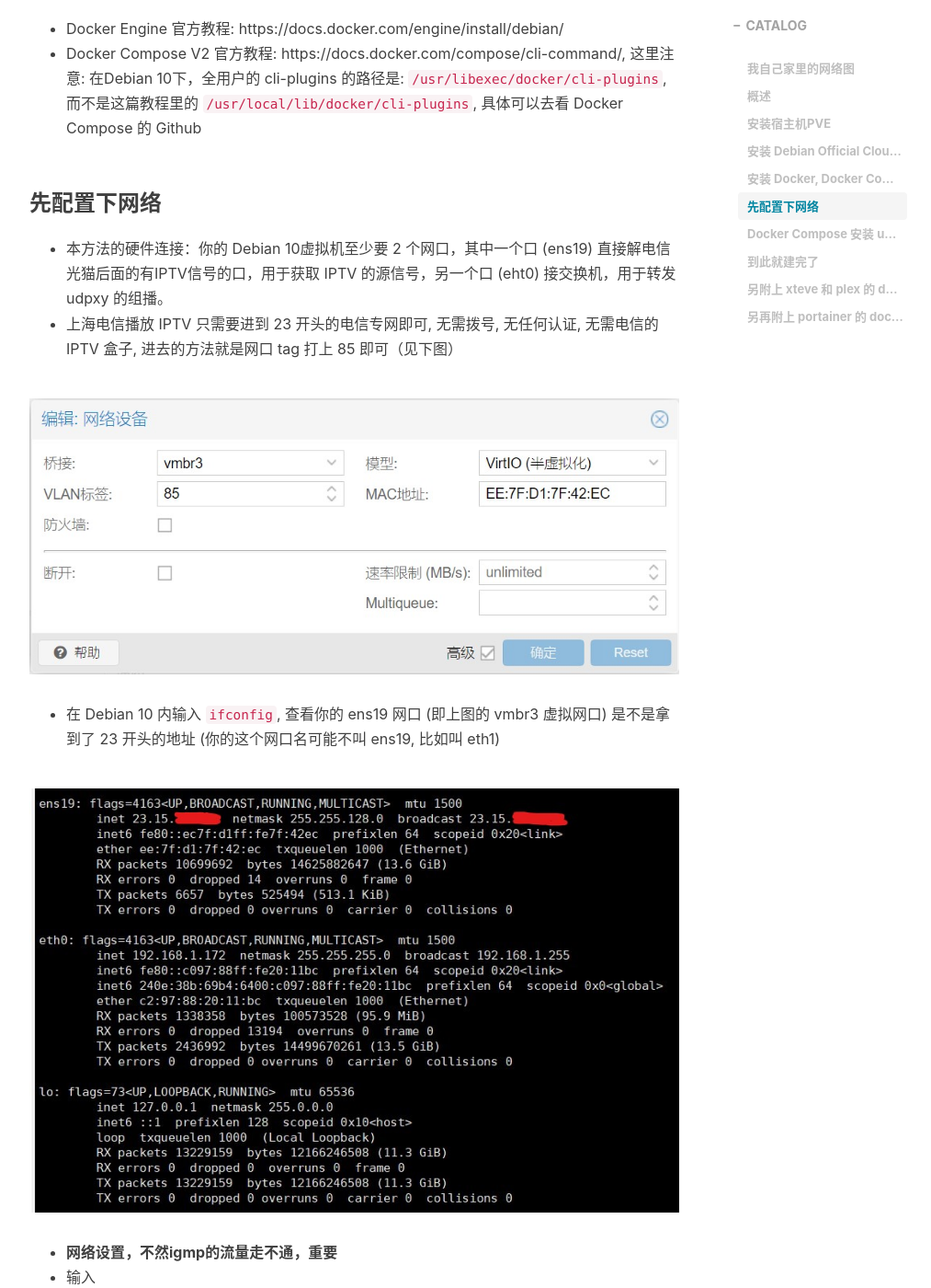
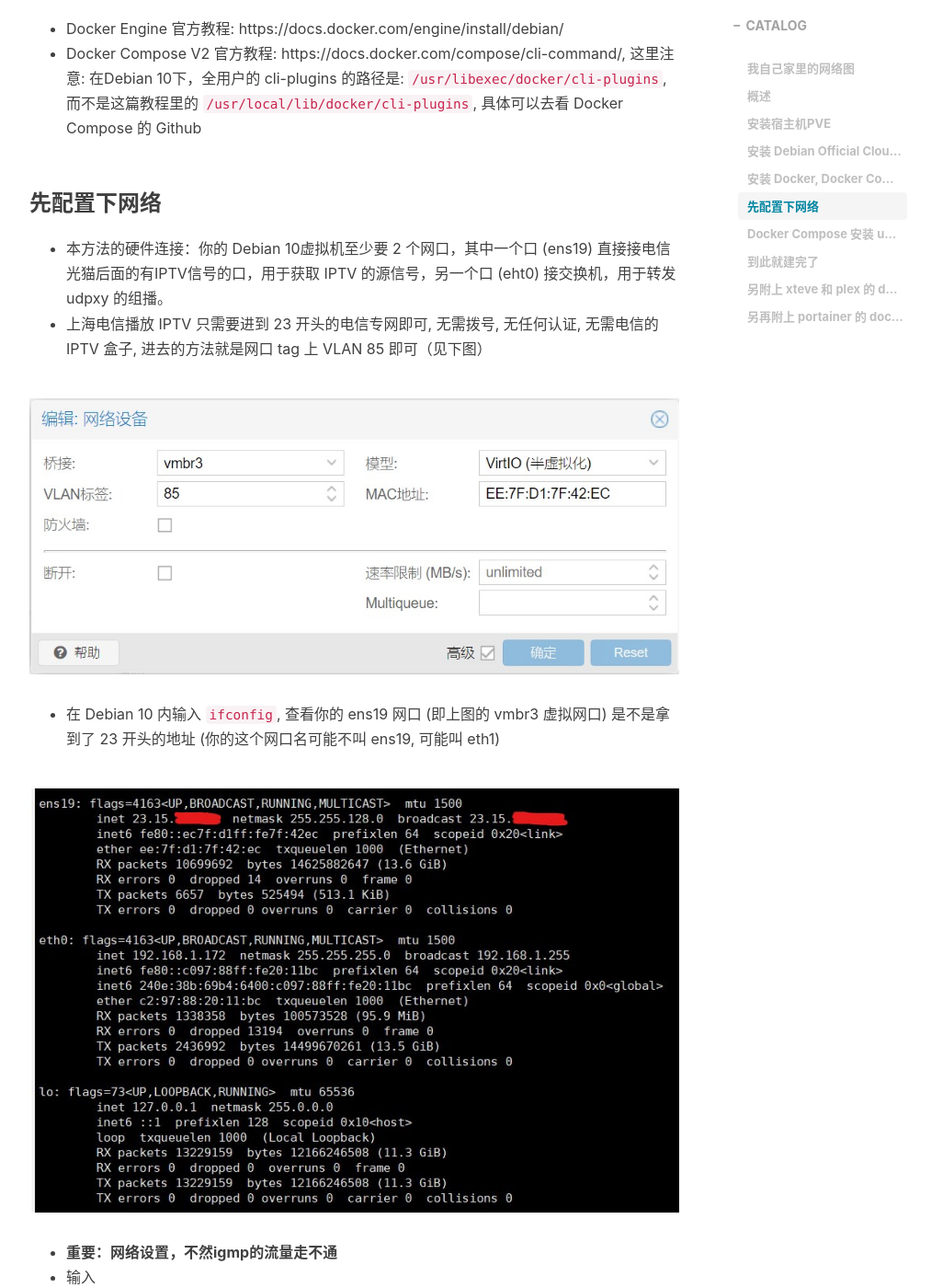
Before and after one commit to se7enmuting/Se7enMuting.github.io, a Jekyll site: the page built from _posts/2021-11-08-IPTV_udpxy_Server.md, in a window 1280 px wide and 1400 px high, scrolled down 2101 px. Shown: the whole window at 92% size, without its empty margins (233-1246 px from the left). Built offline with Jekyll 4.4.1, drawn with Linux system fonts in a browser that asks for light colours; nearby versions of some CDN libraries; comment, search, counter and statistics services are not loaded; some of the changed text lies outside the part shown.

Commit message:
Update 2021-11-08-IPTV_udpxy_Server.md

````diff
--- a/_posts/2021-11-08-IPTV_udpxy_Server.md
+++ b/_posts/2021-11-08-IPTV_udpxy_Server.md
@@ -33,16 +33,16 @@ tags:
 - Docker Compose V2 官方教程: https://docs.docker.com/compose/cli-command/, 这里注意:  在Debian 10下，全用户的 cli-plugins 的路径是: `/usr/libexec/docker/cli-plugins`, 而不是这篇教程里的 `/usr/local/lib/docker/cli-plugins`, 具体可以去看 Docker Compose 的 Github
 
 ### 先配置下网络
- - 本方法的硬件连接：你的 Debian 10虚拟机至少要 2 个网口，其中一个口 (ens19) 直接解电信光猫后面的有IPTV信号的口，用于获取 IPTV 的源信号，另一个口 (eht0) 接交换机，用于转发 udpxy 的组播。
- - 上海电信播放 IPTV 只需要进到 23 开头的电信专网即可, 无需拨号, 无任何认证, 无需电信的 IPTV 盒子, 进去的方法就是网口 tag 打上 85 即可（见下图）
+ - 本方法的硬件连接：你的 Debian 10虚拟机至少要 2 个网口，其中一个口 (ens19) 直接接电信光猫后面的有IPTV信号的口，用于获取 IPTV 的源信号，另一个口 (eht0) 接交换机，用于转发 udpxy 的组播。
+ - 上海电信播放 IPTV 只需要进到 23 开头的电信专网即可, 无需拨号, 无任何认证, 无需电信的 IPTV 盒子, 进去的方法就是网口 tag 上 VLAN 85 即可（见下图）
 
  ![image01](/img/posts/211108/01.jpg)
 
- - 在 Debian 10 内输入 `ifconfig`, 查看你的 ens19 网口 (即上图的 vmbr3 虚拟网口) 是不是拿到了 23 开头的地址 (你的这个网口名可能不叫 ens19, 比如叫 eth1)
+ - 在 Debian 10 内输入 `ifconfig`, 查看你的 ens19 网口 (即上图的 vmbr3 虚拟网口) 是不是拿到了 23 开头的地址 (你的这个网口名可能不叫 ens19, 可能叫 eth1)
 
  ![image02](/img/posts/211108/02.jpg)
 
- - **网络设置，不然igmp的流量走不通，重要**
+ - **重要：网络设置，不然igmp的流量走不通**
   - 输入
   ```
   sysctl -w net.ipv4.conf.ens19.force_igmp_version=2 && \
````
Also changed, not shown: other parts of _posts/2021-11-08-IPTV_udpxy_Server.md (+2 -2 lines).
